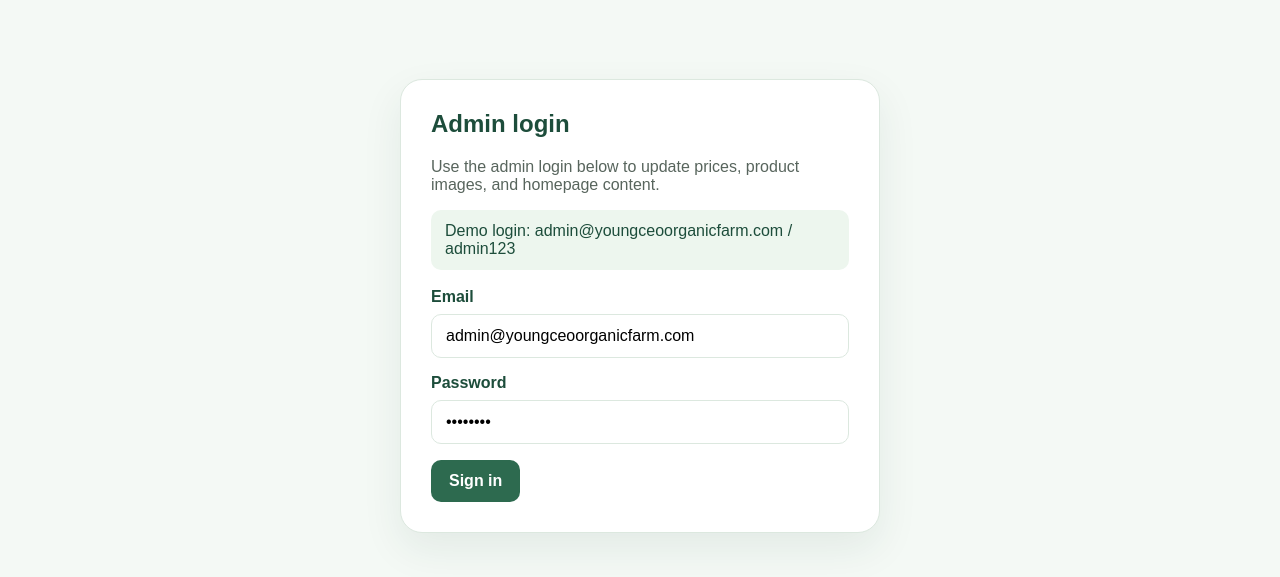
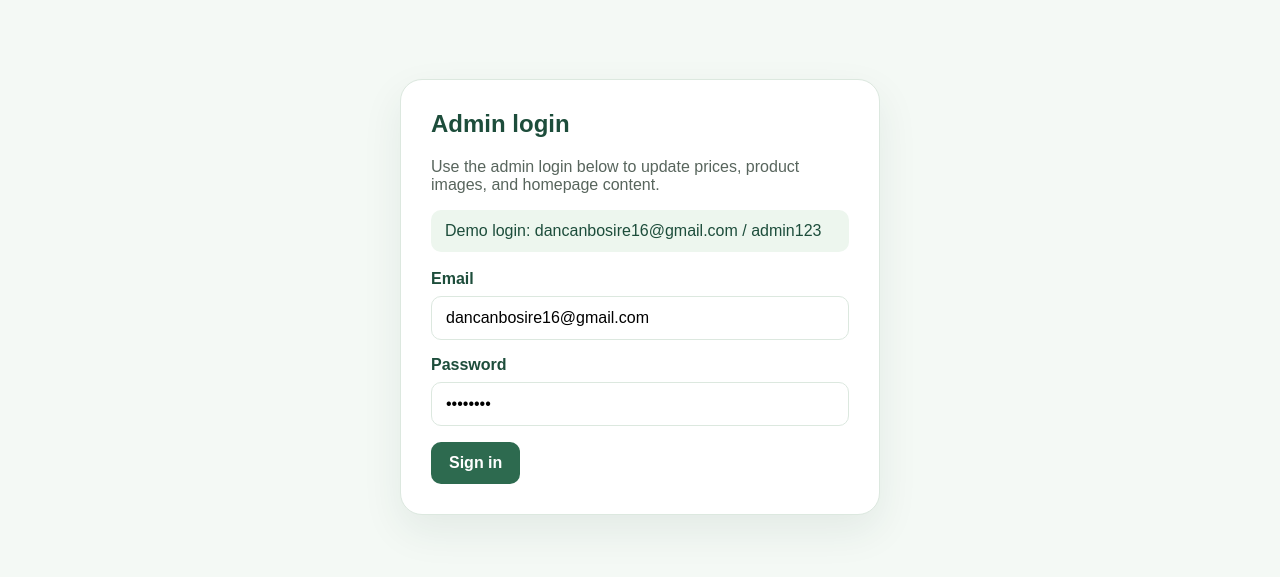
Before and after one commit to youngceobosire/organic-farming-site, a plain HTML site: page admin.html in a window 1280 px wide. Shown: the part 59-636 px from the top of the page. Drawn offline with Linux system fonts and the light colour scheme.

Commit message:
Update the admin email for the farm website dashboard to dancanbosire16@gmail.com

```diff
--- a/admin.html
+++ b/admin.html
@@ -69,9 +69,9 @@
     <section id="loginView" class="login-box">
       <h1>Admin login</h1>
       <p class="muted">Use the admin login below to update prices, product images, and homepage content.</p>
-      <div id="loginNotice" class="notice info">Demo admin login: admin@youngceoorganicfarm.com / admin123</div>
+      <div id="loginNotice" class="notice info">Demo admin login: dancanbosire16@gmail.com / admin123</div>
       <form id="loginForm">
-        <div class="field"><label>Email</label><input id="email" type="email" value="admin@youngceoorganicfarm.com" required /></div>
+        <div class="field"><label>Email</label><input id="email" type="email" value="dancanbosire16@gmail.com" required /></div>
         <div class="field"><label>Password</label><input id="password" type="password" value="admin123" required /></div>
         <button class="btn primary" type="submit">Sign in</button>
       </form>
@@ -114,7 +114,7 @@
 
   <script>
     const STORAGE_KEY = 'ycof_site_data_v1';
-    const ADMIN_EMAIL = 'admin@youngceoorganicfarm.com';
+    const ADMIN_EMAIL = 'dancanbosire16@gmail.com';
     const ADMIN_PASSWORD = 'admin123';
 
     const defaultState = {
@@ -175,7 +175,7 @@
       document.getElementById('loginView').classList.remove('hidden');
       document.getElementById('dashboardView').classList.add('hidden');
       document.getElementById('logoutBtn').classList.add('hidden');
-      setNotice('Demo login: admin@youngceoorganicfarm.com / admin123', 'info');
+      setNotice('Demo login: dancanbosire16@gmail.com / admin123', 'info');
     }
 
     function loadFormData() {
```
